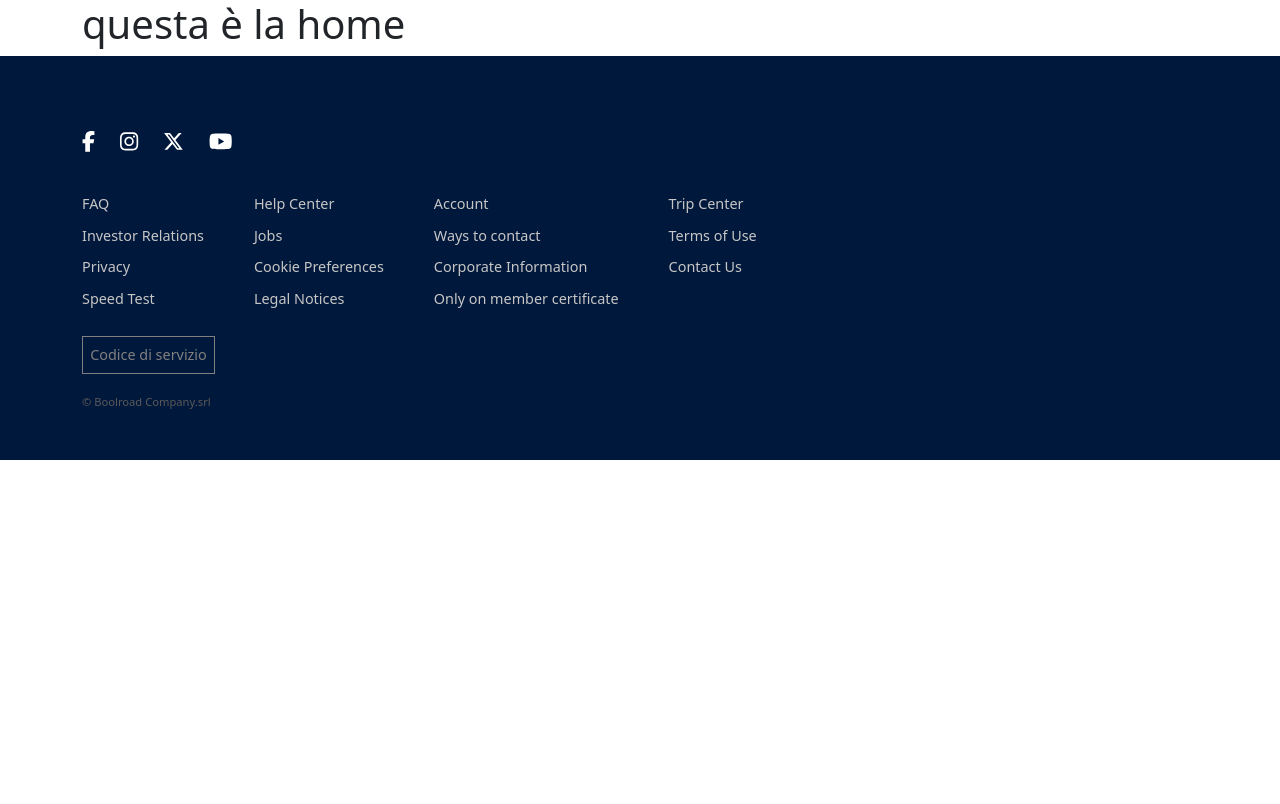
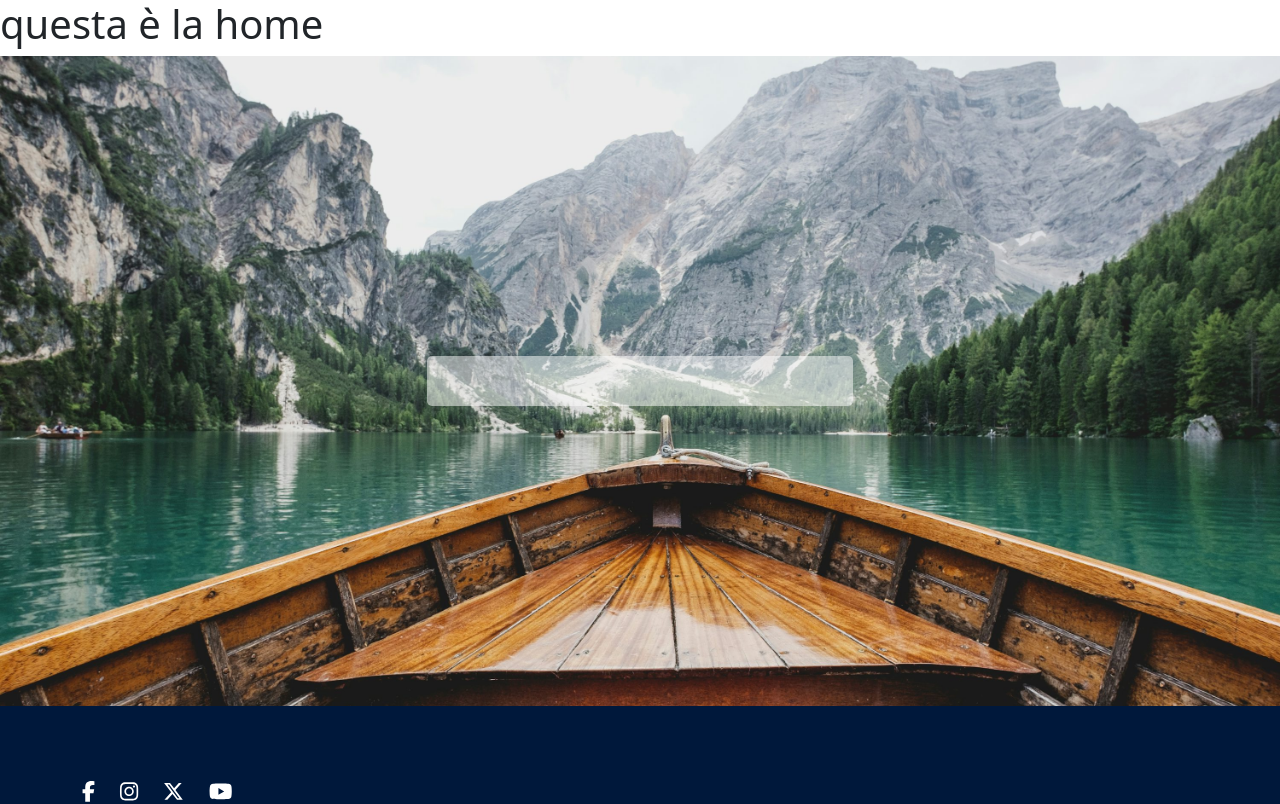
Before and after one commit to Giunta-Giovanni/boolroad, a React (Vite) app: page / in a window 1280 px wide. Shown: the top 804 px of the page. Built offline with nearby package versions, Linux system fonts and the light colour scheme.

Commit message:
[feat] implement jumbotron section on homepage and add styling

```diff
--- a/src/Layouts/DefaultLayout.jsx
+++ b/src/Layouts/DefaultLayout.jsx
@@ -7,7 +7,7 @@ export default function DefaultLayout() {
     return (
         <>
             <Header />
-            <main className="container">
+            <main className="">
                 <Outlet />
             </main>
             <Footer />
--- a/src/Pages/HomePage.jsx
+++ b/src/Pages/HomePage.jsx
@@ -1,7 +1,17 @@
+import '../style/HomePageStyle.css';
+
 export default function HomePage() {
     return (
         <>
             <h1>questa è la home</h1>
+            <section className='jumbotron'>
+                <div>
+                    <form action="#">
+                        <input type="text" />
+                    </form>
+                </div>
+            </section>
+
         </>
     )
 }
--- /dev/null
+++ b/src/style/homePageStyle.css
@@ -0,0 +1,27 @@
+.jumbotron {
+    background-image: url('../public/jumbo/jumbo_homepage.jpg');
+    background-size: cover;
+    background-position: center;
+    height: 650px;
+    background-position: center 35%;
+}
+
+.jumbotron div {
+    width: 80%;
+    margin: 0 auto;
+    display: flex;
+    justify-content: center;
+    align-items: center;
+    height: 100%;
+}
+
+.jumbotron div input {
+    width: 100%;
+    height: 50px;
+    border: none;
+    border-radius: 5px;
+    padding: 0 60px;
+    font-size: 20px;
+    margin-right: 10px;
+    opacity: 0.5;
+}
```
Also changed, not shown: src/public/jumbo/jumbo_homepage.jpg (renamed from src/public/jumbo_homepage.jpg).
